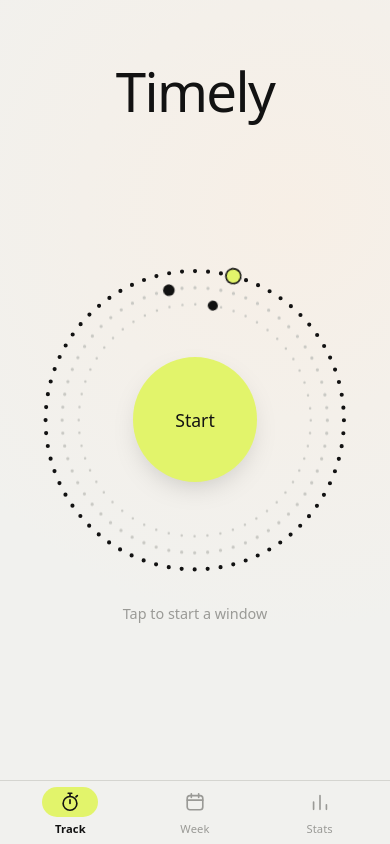
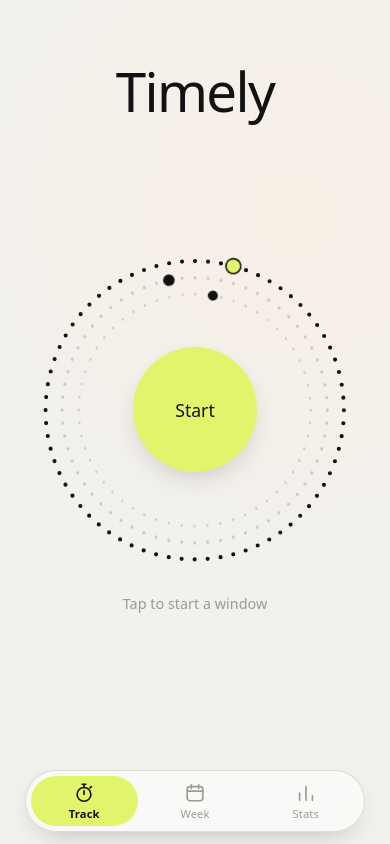
Before and after one commit to JeremyGillard/timely, a Nuxt app: page / in a window 390 px wide. Built offline with nearby package versions, Linux system fonts and the light colour scheme.

Commit message:
style(frontend): floating rounded bottom nav on mobile

```diff
--- a/app/assets/css/main.css
+++ b/app/assets/css/main.css
@@ -42,6 +42,12 @@ body {
     padding-bottom: calc(var(--nav-h) + env(safe-area-inset-bottom));
   }
 }
+/* Phones: floating pill nav (~58px) + gap below + breathing room above. */
+@media (max-width: 639px) {
+  :root {
+    --nav-h: 84px;
+  }
+}
 
 /* Let the page fill the (safe-area padded) body height through Nuxt's wrappers. */
 #__nuxt,
--- a/app/components/AppNav.vue
+++ b/app/components/AppNav.vue
@@ -114,6 +114,45 @@ const items = [
   }
 }
 
+/* ---------- phones: floating rounded pill at the bottom (same look as desktop) ---------- */
+@media (max-width: 639px) {
+  .nav {
+    inset: auto auto calc(env(safe-area-inset-bottom) + 0.75rem) 50%;
+    transform: translateX(-50%);
+    width: min(calc(100% - 2rem), 340px);
+    height: auto;
+    gap: 0.25rem;
+    padding: 0.3rem;
+    border: 1px solid color-mix(in srgb, var(--dot-light) 60%, transparent);
+    border-radius: 999px;
+    background: color-mix(in srgb, #fff 55%, transparent);
+    box-shadow: 0 10px 30px -14px rgb(0 0 0 / 0.3);
+  }
+  .item {
+    gap: 0.1rem;
+    padding: 0.4rem 0 0.35rem;
+    border-radius: 999px;
+    transition:
+      background-color 0.2s ease,
+      transform 0.2s ease;
+  }
+  .item.active {
+    background: var(--accent);
+  }
+  .item:active {
+    transform: scale(0.96);
+  }
+  .icon,
+  .item.active .icon {
+    width: auto;
+    height: auto;
+    background: none;
+  }
+  .item:active .icon {
+    transform: none;
+  }
+}
+
 /* ---------- desktop: floating pill, top-right ---------- */
 @media (min-width: 1024px) {
   .nav {
```
